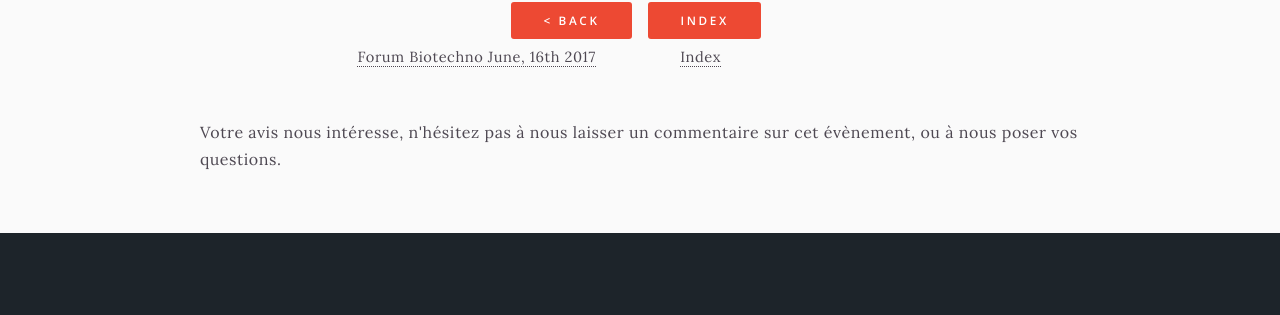
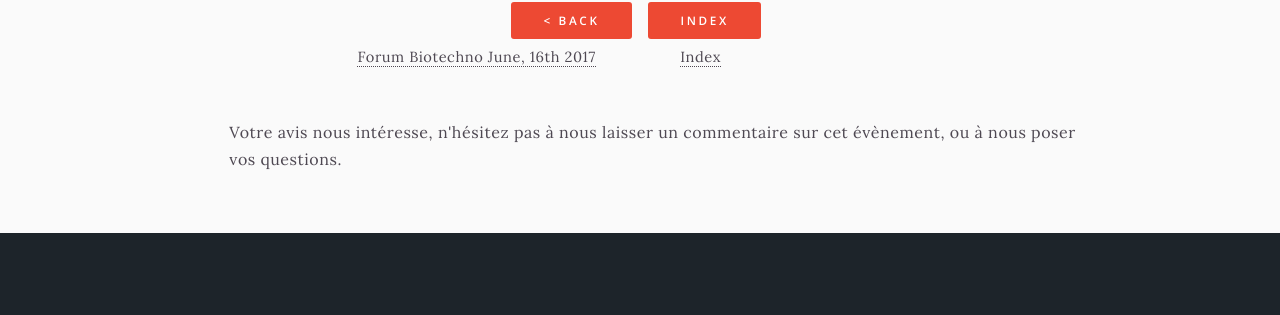
Before and after one commit to asso-added/asso-added.github.io, a Jekyll site: the page built from _posts/2017-10-00-forums-d-emploi-des-jd-octobre-en.md, in a window 1280 px wide and 900 px high, scrolled down 596 px. Shown: the part 379-694 px from the top of the window. Built offline with Jekyll 4.4.1, drawn with Linux system fonts in a browser that asks for light colours; nearby versions of some CDN libraries; library files that are not in the unit come from our copies; comment, search, counter and statistics services are not loaded.

Commit message:
Update disqus.html

```diff
--- a/_includes/disqus.html
+++ b/_includes/disqus.html
@@ -1,5 +1,5 @@
 {% if page.comment %}
-<section  class="wrapper" style="align: center;" >
+<section  class="wrapper" style="align: center; margin-left: 2em" >
 <p>
   Votre avis nous intéresse, n'hésitez pas à nous laisser un commentaire sur cet évènement, ou à nous poser vos questions.
 </p>
```
